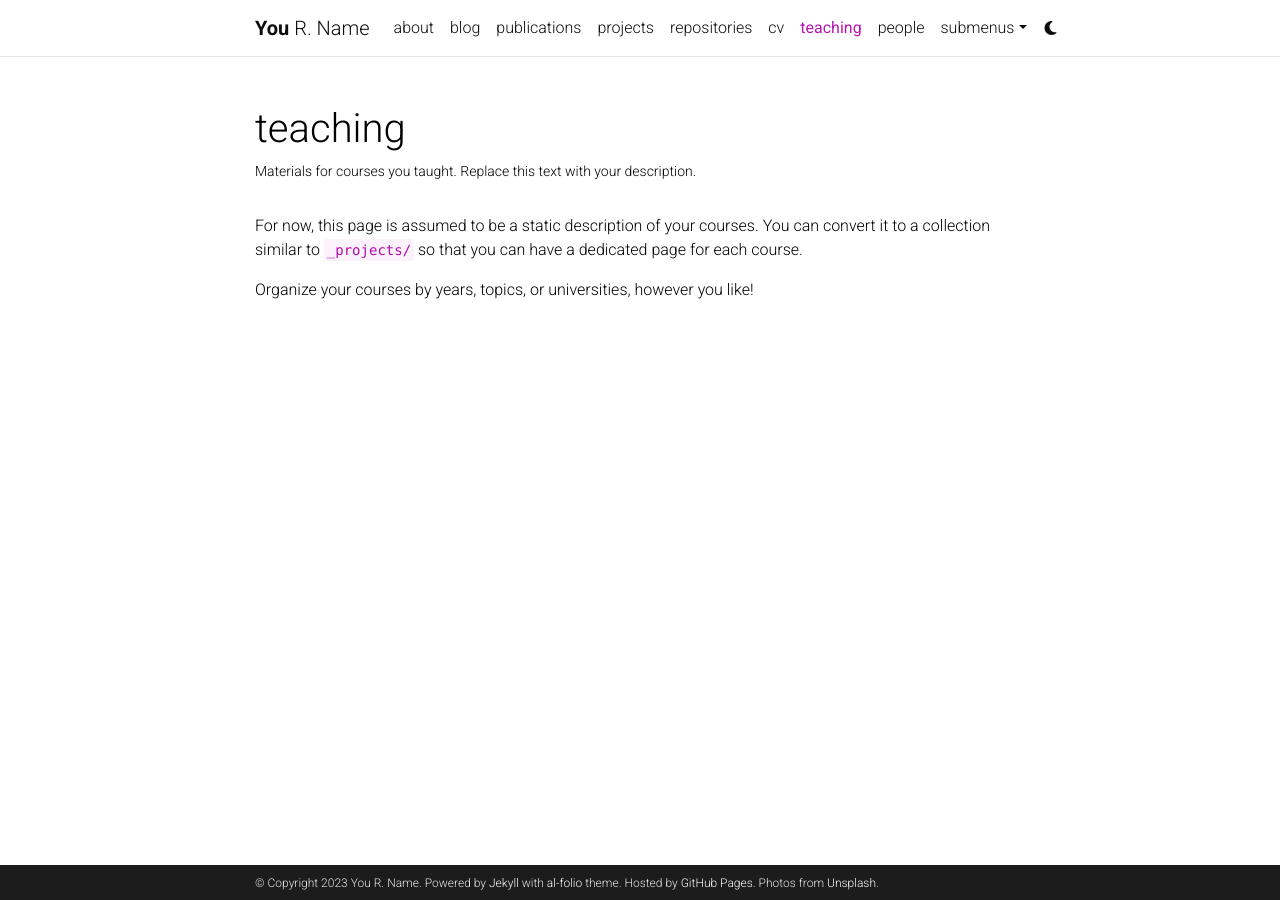
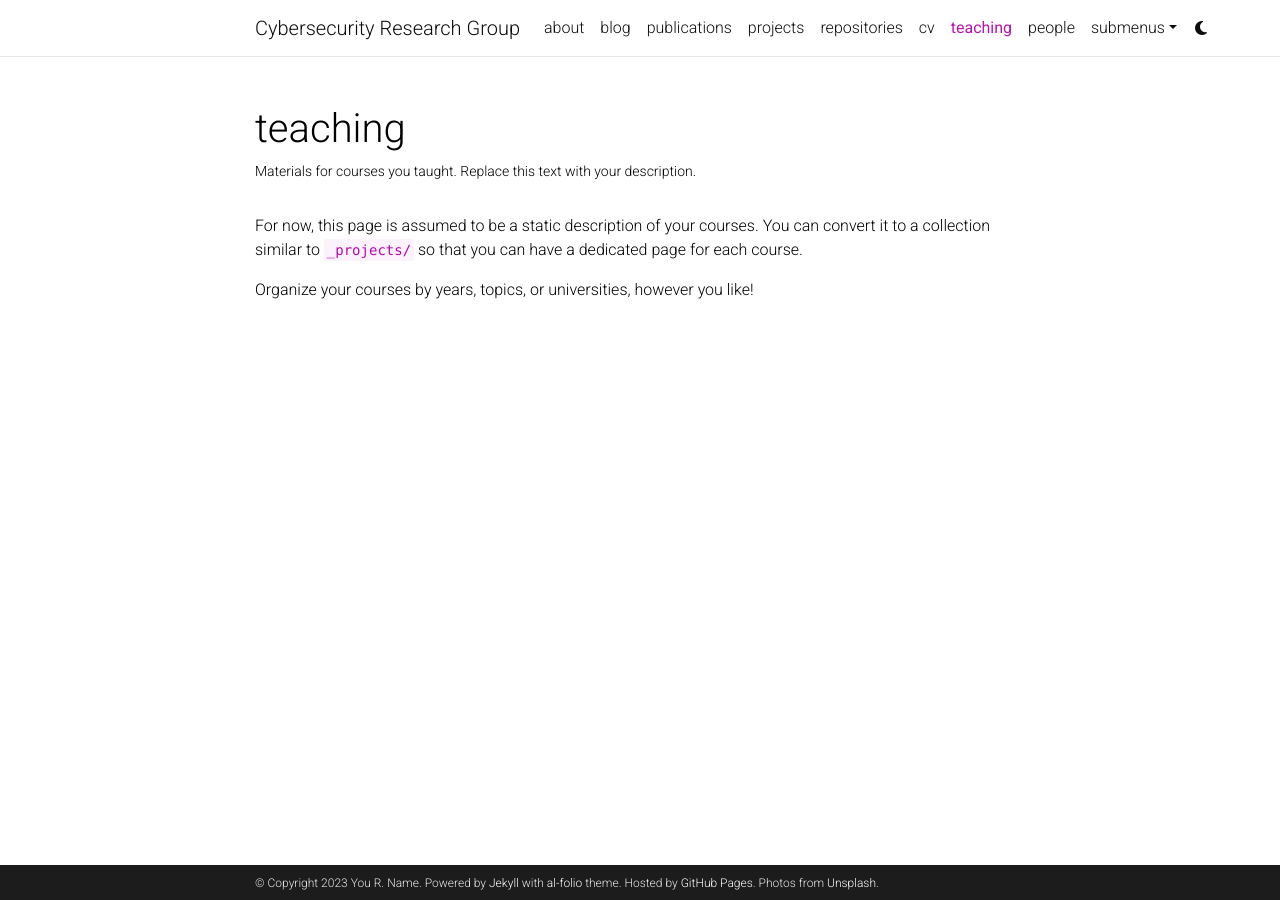
Before and after one commit to han-crypto/han-crypto, a Jekyll site: the page built from _pages/teaching.md, in a window 1280 px wide. Built offline with Jekyll 4.4.1, drawn with Linux system fonts in a browser that asks for light colours; comment, search, counter and statistics services are not loaded; a style sheet for code colours, icons or effects is not loaded.

Commit message:
Update _config.yml

```diff
--- a/_config.yml
+++ b/_config.yml
@@ -2,7 +2,7 @@
 # Site settings
 # -----------------------------------------------------------------------------
 
-title: blank # the website title (if blank, full name will be used instead)
+title: Cybersecurity Research Group # the website title (if blank, full name will be used instead)
 first_name: You
 middle_name: R.
 last_name: Name
```
